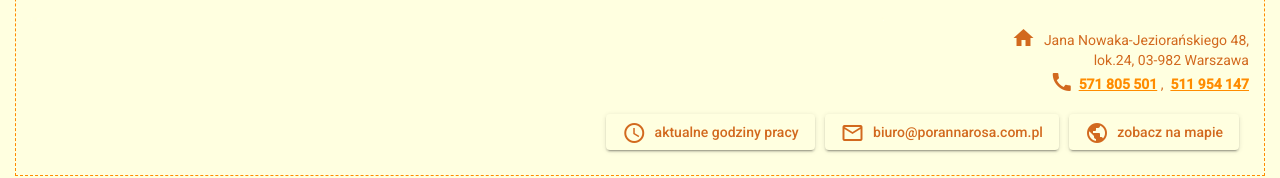
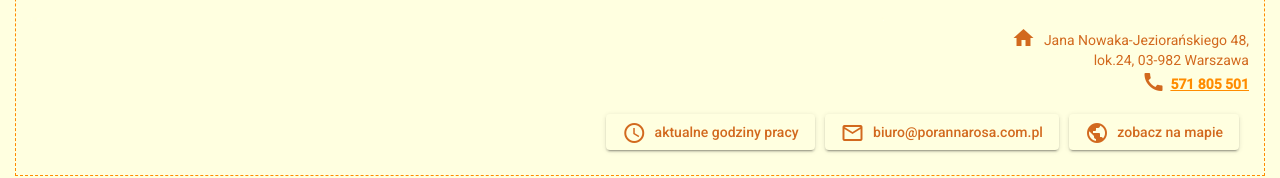
Before and after one commit to mbiedzki/poranna_rosa, an Angular app in the folder poranna/: page / in a window 1280 px wide. Shown: the part 221-399 px from the top of the page. Built offline with nearby package versions, Linux system fonts and the light colour scheme.

Commit message:
fix tel no

```diff
--- a/poranna/src/app/header/header.component.html
+++ b/poranna/src/app/header/header.component.html
@@ -8,8 +8,6 @@
     <div class="header-text">
         <mat-icon>call</mat-icon>
         <a href="tel:571 805 501" class="text-bold">571 805 501</a>
-        ,&nbsp;
-        <a href="tel:511 954 147" class="text-bold">511 954 147</a>
     </div>
     <br/>
     <div class="header-text">
--- a/poranna/src/app/mobile-main/mobile-main.component.html
+++ b/poranna/src/app/mobile-main/mobile-main.component.html
@@ -7,8 +7,6 @@
     <div>
         <mat-icon>call</mat-icon>
         <a href="tel:571 805 501" class="text-bold">571 805 501</a>
-        ,&nbsp;
-        <a href="tel:511 954 147" class="text-bold">511 954 147</a>
     </div>
     <br/>
     <div>
@@ -28,7 +26,7 @@
 </div>
 <app-message></app-message>
 <div class="main-mobile-text">
-    {{story}}
+    {{ story }}
 </div>
 <div class="mobile-panel">
     <img class="main-mobile-picture" src="assets/img/mainpic1.jpg" alt="Main1">
```
